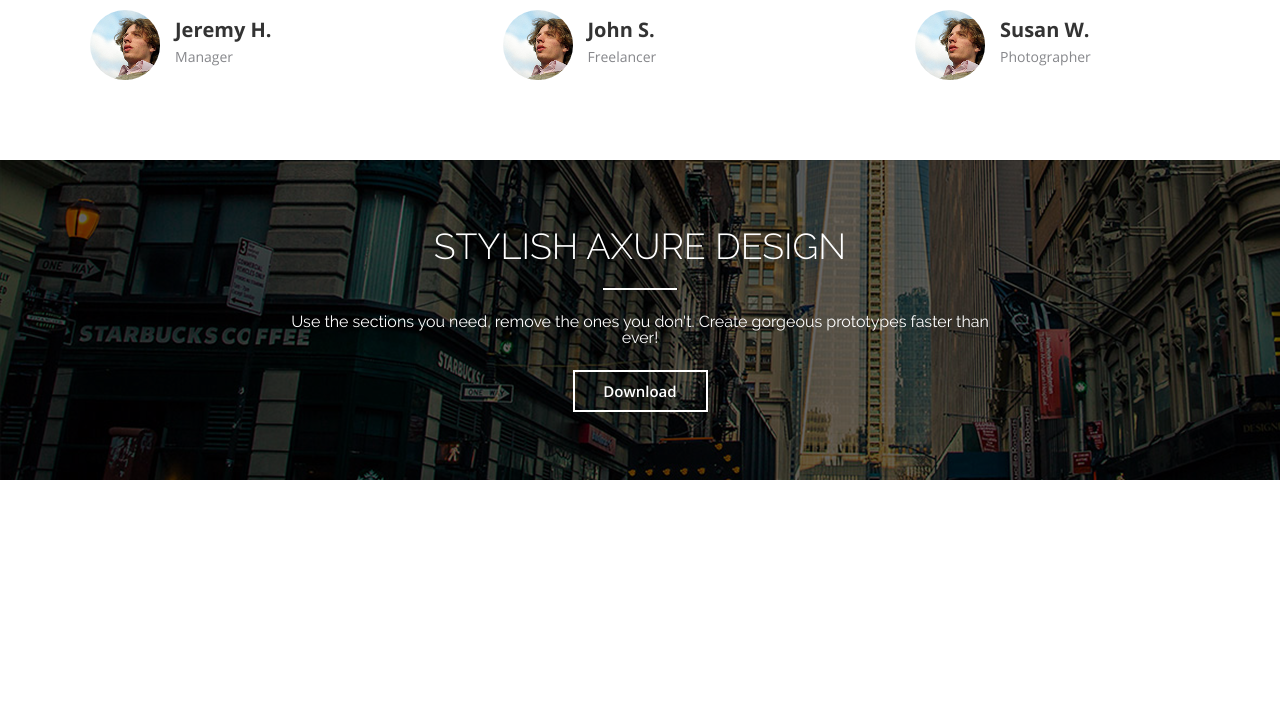
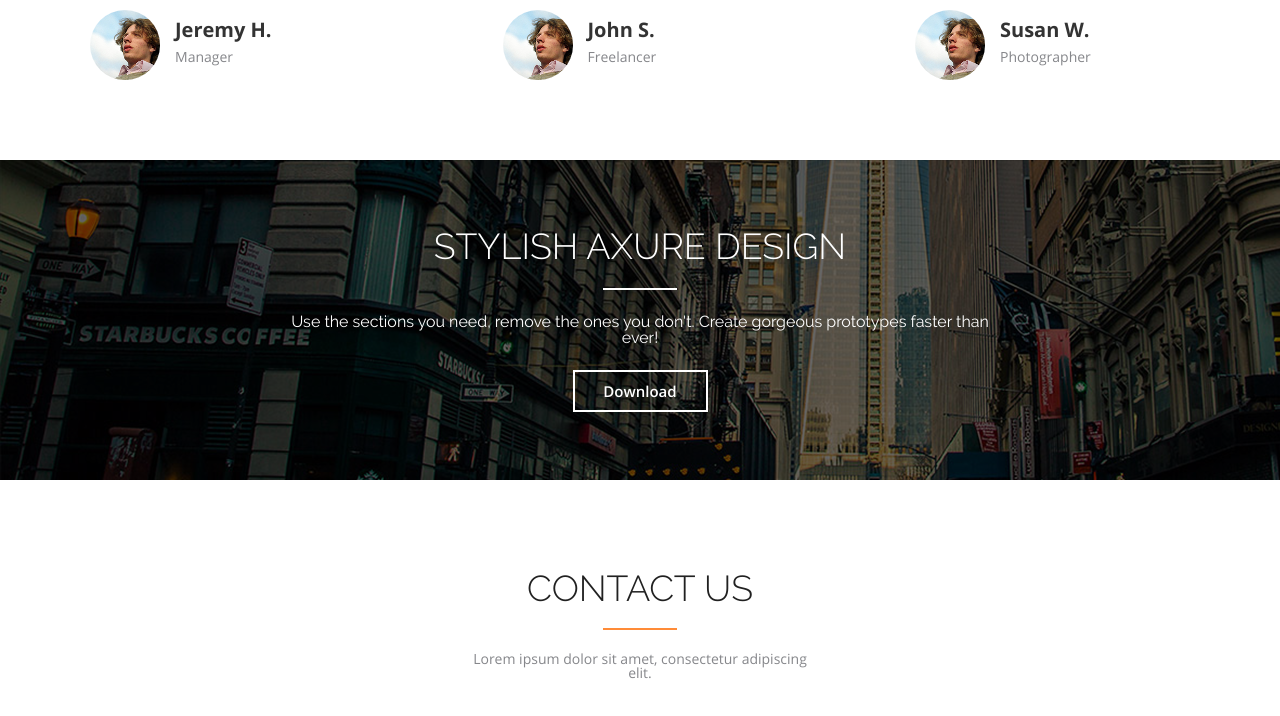
Before and after one commit to vicyarmots/axit, a plain HTML site: page index.html in a window 1280 px wide. Shown: the part 4370-5086 px from the top of the page. Before the commit the page ends 4850 px from the top, so only its background shows below. Drawn offline with Linux system fonts and the light colour scheme.

Commit message:
added-contacts__page

```diff
--- a/css/main.css
+++ b/css/main.css
@@ -841,6 +841,54 @@
   font-size: 15px;
 }
 
+.contacts_page{
+  display: flex;
+  width: auto;
+  height: 615px;
+
+
+}
+
+.contacts-page__heading-page{
+  display: flex;
+  width: 1400px;
+  height: 200px;
+
+  justify-content: center;
+  align-items: flex-end;
+}
+
+.contacts-page__heading{
+  display: flex;
+  width: 360px;
+  height: 110px;
+  justify-content: space-between;
+  flex-direction: column;
+  align-items: center;
+
+}
+
+.contacts-page__title{
+  text-transform: uppercase;
+  font-size: 36px;
+  font-family: "Raleway-Light";
+  color: rgba(33, 33, 33, 255);
+
+}
+
+.contacts-divider{
+  width: 74px;
+  border-bottom: 2px solid #ff8b38;
+}
+
+.contacts-desc{
+  font-family: "OpenSans";
+  font-size: 14px;
+  color: rgba(134, 135, 139, 255);
+  text-align: center;
+}
+
+
 . @media screen and (max-width: 768px) {
 }
 
--- a/index.html
+++ b/index.html
@@ -344,6 +344,20 @@
               <button class="stylish-design__button">Download</button>
             </div>
           </div>
+          <div class="contacts_page">
+            <div class="contacts-page__heading-page">
+              <div class="contacts-page__heading">
+                <h1 class="contacts-page__title">contact us</h1>
+                <div class="contacts-divider"></div>
+                <p class="contacts-desc">
+                  Lorem ipsum dolor sit amet, consectetur adipiscing elit.
+                </p>
+              </div>
+            </div>
+            <div class="contacts-page__main">
+
+            </div>
+          </div>
         </div>
       </div>
     </div>
```
